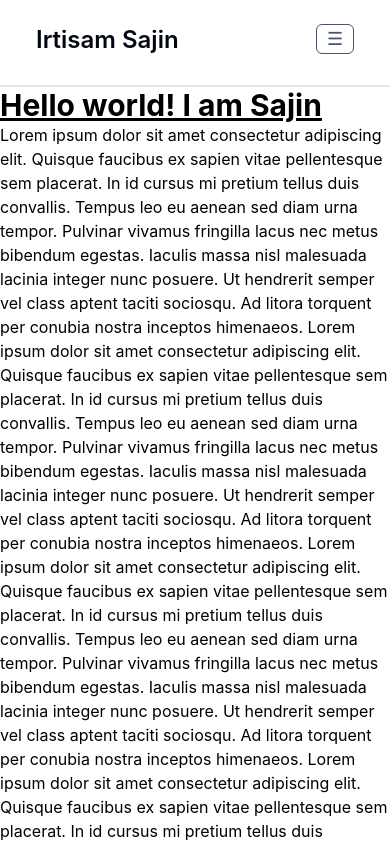
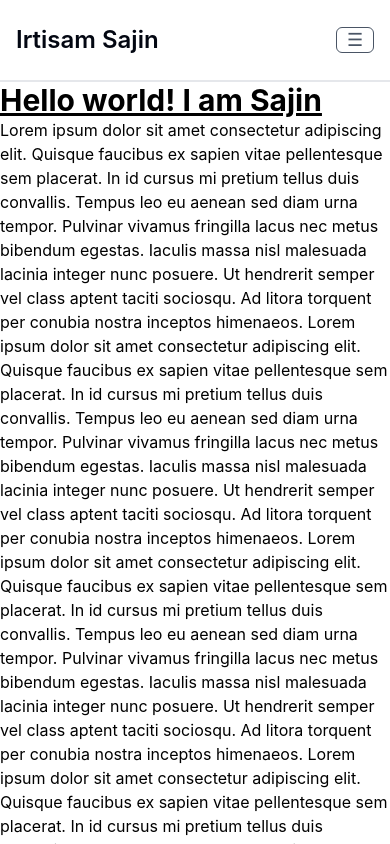
Before and after one commit to irtisamsajin/irtisamsajin.github.io, a React (Vite) app: page /#/ in a window 390 px wide. Shown: the top 844 px of the page. Built offline with nearby package versions, Linux system fonts and the light colour scheme.

Commit message:
Navbar: Fix alignment issue

```diff
--- a/src/Components/Navbar.jsx
+++ b/src/Components/Navbar.jsx
@@ -6,7 +6,7 @@ function Navbar({activePage}) {
     return (
     <>
     <div className={`sticky top-0 border-b-2 border-b-gray-200`}>
-        <div className="flex justify-between px-9 md:px-20 lg:px-30 p-6 opacity-100 bg-white text-gray-950 ">
+        <div className="flex items-center justify-between px-4 md:px-20 lg:px-30 p-6 opacity-100 bg-white text-gray-950 ">
             <div>
                 <Link to="/" ><h3 className="text-2xl font-semibold">Irtisam Sajin</h3></Link>
             </div>
@@ -18,9 +18,9 @@ function Navbar({activePage}) {
                 <Link to="/contact" className={`hover:text-gray-950 transition duration-300 ${activePage=='/contact'?'text-gray-950':''}`}>Contact</Link>
             </div>
 
-            <div className="sm:hidden text-lg text-gray-500">
-                <button className="text-gray-600 cursor-pointer border rounded-md px-2 transition duration-300" onClick={() => setOpenMenu(!openMenu)} >
-                    <span className="relative block w-5 h-7 ">
+            <div className="sm:hidden flex items-center text-lg/6 text-gray-500">
+                <button className="text-gray-600 cursor-pointer border rounded-md px-2 text-center transition duration-300" onClick={() => setOpenMenu(!openMenu)} >
+                    <span className="relative block w-5 h-6">
                         <span
                             className={`absolute inset-0 transition-all duration-300 ${
                                 openMenu
```
